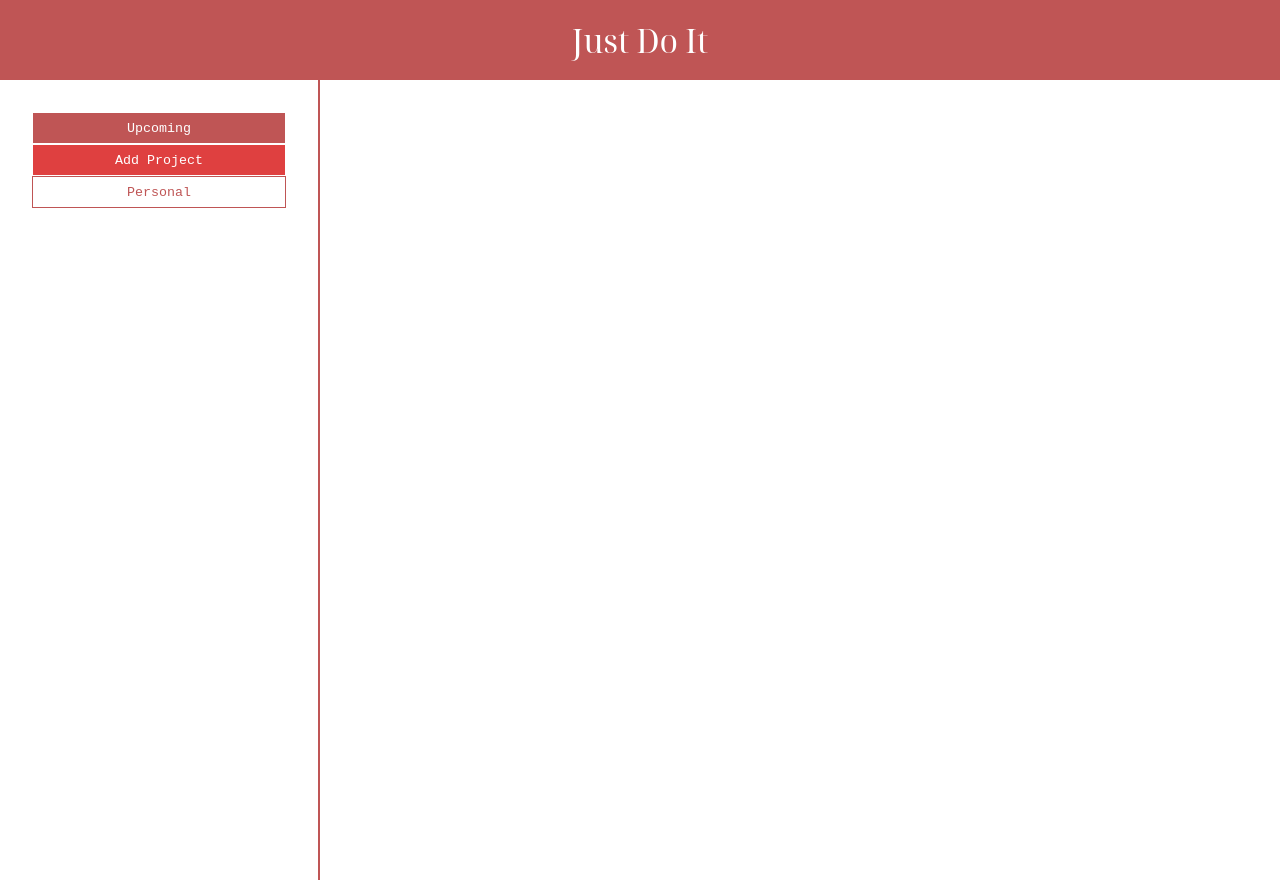
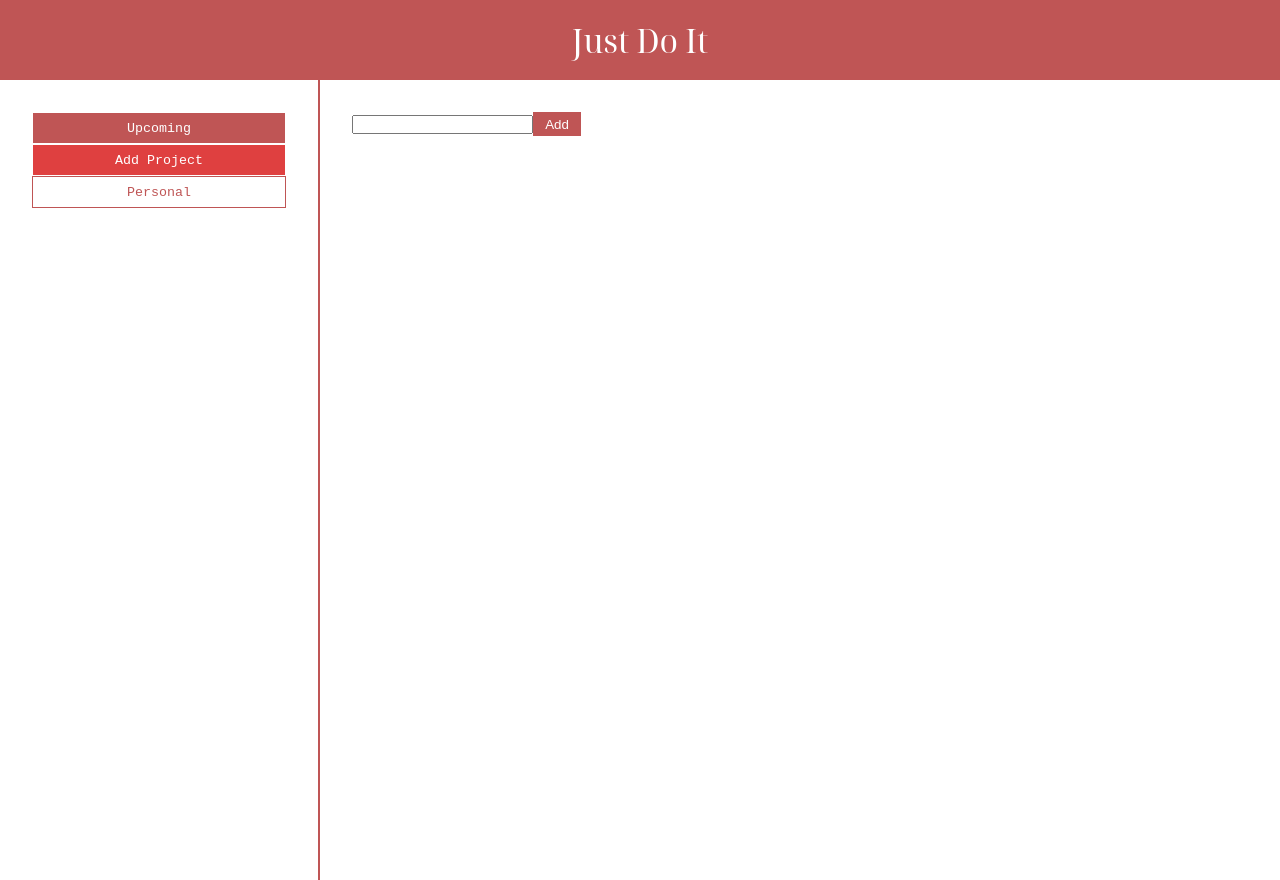
Before and after one commit to AngryWeather/ToDoList, a website built with webpack: page dist/index.html in a window 1280 px wide. Both pictures are taken after a click on the button "Add Project". Built offline with nearby package versions, Linux system fonts and the light colour scheme.

Commit message:
Create 'new project' form

```diff
--- a/src/mainContent.js
+++ b/src/mainContent.js
@@ -132,10 +132,23 @@ function addDefaultButtons() {
     upcoming.textContent = "Upcoming";
     const projects = document.createElement("button");
     projects.textContent = "Add Project";
+    projects.classList.toggle("add-project");
     const personal = document.createElement("button");
     personal.textContent = "Personal";
     personal.classList.toggle("project-buttons")
     return [upcoming, projects, personal];
+}
+
+function newProjectForm() {
+    const contentDiv = document.querySelector(".content-div");
+    const newProjectInput = document.createElement("input");
+    newProjectInput.type = "text";
+    contentDiv.appendChild(newProjectInput);
+
+    const newProjectButton = document.createElement("button");
+    newProjectButton.classList.toggle("new-project-button");
+    newProjectButton.textContent = "Add";
+    contentDiv.appendChild(newProjectButton);
 }
 
 function createContentDiv() {
@@ -146,3 +159,4 @@ function createContentDiv() {
 export{ createMain };
 export { generateProject };
 export { newTaskPopUp };
+export { newProjectForm };
--- /dev/null
+++ b/src/newProject.js
@@ -0,0 +1,7 @@
+class Project {
+    constructor(name) {
+        this.name = name;
+    }
+}
+
+export { Project };
--- a/src/projects.js
+++ b/src/projects.js
@@ -1,24 +1,8 @@
 import { generateProject } from "./mainContent";
 import { newTaskPopUp } from "./mainContent";
+import { Project } from "./newProject";
+import { newProjectForm } from "./mainContent";
 
-class Project {
-    constructor(name) {
-        this.name = name;
-        this.tasks = [];
-    }
-}
-
-class Task {
-    constructor(description, dueDate, priority) {
-        this.description = description;
-        this.dueDate = dueDate;
-        this.priority = priority;
-    }
-}
-
-// function defaultPersonalProject() {
-
-// }
 
 function addEventListenerNewTask() {
     const newTaskButton = document.querySelector(".heading-button-container");
@@ -26,10 +10,21 @@ function addEventListenerNewTask() {
 }
 
 function addEventListenerProjects() {
+    const addProjectButton = document.querySelector(".add-project");
+    addProjectButton.addEventListener("click", newProjectForm);
     const projectButtons = document.querySelectorAll(".project-buttons");
     projectButtons.forEach((button) => {
-        button.addEventListener("click", generateProject);
+        button.addEventListener("click", currentProject);
     });
+}
+
+// function createProject(e) {
+//     const project = new Project(`${e.target.}`);
+//     console.log(project.name)
+// }
+
+function currentProject(e) {
+    generateProject(e);
 }
 
 export { addEventListenerProjects };
```
Also changed, not shown: dist/main.js, dist/scss/main.css, dist/scss/main.scss, 1 other file.
